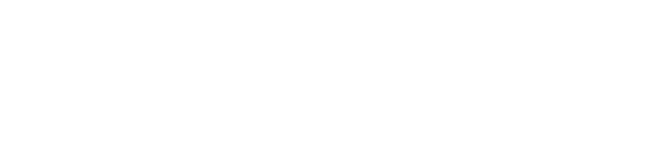
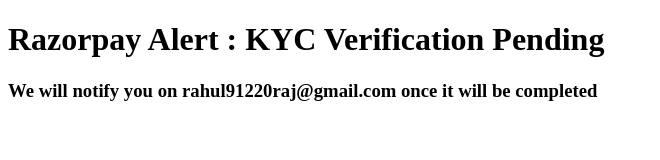
Before and after one commit to Rahul4506/major, a plain HTML site: page payment.html in a window 1280 px wide. Shown: the whole page, without its empty margins (0-660 px from the left). Drawn offline with Linux system fonts and the light colour scheme.

Commit message:
payment page

```diff
--- a/payment.html
+++ b/payment.html
@@ -6,6 +6,7 @@
     <title>Document</title>
 </head>
 <body>
-
+    <h1>Razorpay Alert : KYC Verification Pending </h1>
+    <h3>We will notify you on rahul91220raj@gmail.com once it will be completed</h3>
 </body>
 </html>
```
